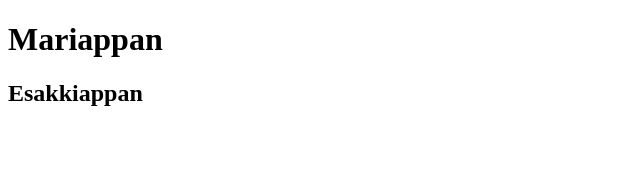
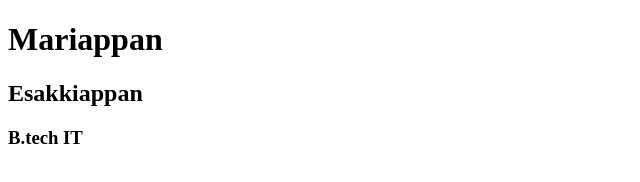
Before and after one commit to 0xmariz/git, a plain HTML site: page index.html in a window 1280 px wide. Shown: the full height of the page, 0-640 px from the left. Drawn offline with Linux system fonts and the light colour scheme.

Commit message:
refactor: added extra tags

```diff
--- a/index.html
+++ b/index.html
@@ -8,5 +8,6 @@
 <body>
     <h1>Mariappan</h1>
     <h2>Esakkiappan</h2>
+    <h3>B.tech IT</h3>
 </body>
 </html>
```
